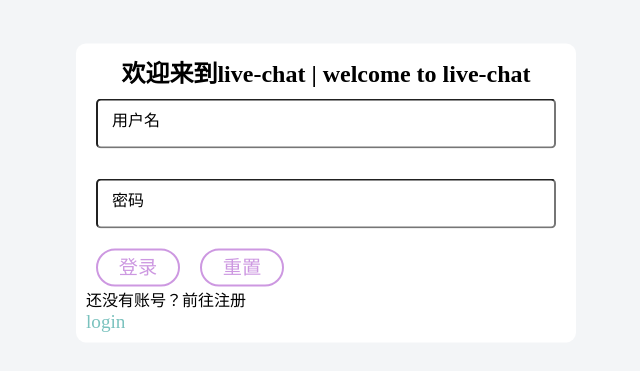
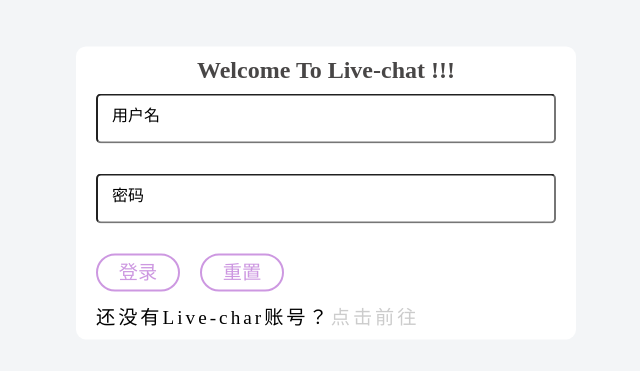
Before and after one commit to Lhy-study/live-chat, a React (Vite) app: page / in a window 1280 px wide. Shown: the part 207-578 px from the top of the page, without its empty margins (314-954 px from the left). Built offline with nearby package versions, Linux system fonts and the light colour scheme.

Commit message:
封装了axios

```diff
--- a/package.json
+++ b/package.json
@@ -10,6 +10,8 @@
     "preview": "vite preview"
   },
   "dependencies": {
+    "@reduxjs/toolkit": "^1.9.5",
+    "axios": "^1.4.0",
     "clsx": "^2.0.0",
     "less": "^4.1.3",
     "less-loader": "^11.1.3",
--- a/src/App.tsx
+++ b/src/App.tsx
@@ -1,6 +1,6 @@
 import main from "./router/main"
-import { RouteObject, useRoutes } from "react-router-dom"
-import Login from "./pages/test/gptForm"
+import { RouteObject, useRoutes} from "react-router-dom"
+// import Login from "./pages/test/gptForm"
 import "./assets/global.css"
 
 function App() {
--- /dev/null
+++ b/src/baseConfig.ts
@@ -0,0 +1 @@
+export const baseUrl="http://localhost:1717"
--- a/src/components/CustomForm/CustomForm.module.less
+++ b/src/components/CustomForm/CustomForm.module.less
@@ -1,3 +1,23 @@
 .btn{
     display: flex;
+    margin-top: 10px;
 }
+
+.p{
+    width: 100%;
+    margin-top: 10px;
+    padding-left: 10px;
+    text-align: left;
+    font-size: 1.2rem;
+    letter-spacing: 3px;
+
+    span{
+        color: #ccc;
+        cursor: pointer;
+
+        &:hover{
+            text-decoration: underline;
+            color: rgb(152, 184, 184);
+        }
+    }
+}
--- a/src/components/CustomForm/CustomForm.tsx
+++ b/src/components/CustomForm/CustomForm.tsx
@@ -3,7 +3,6 @@ import FormProps from "./FormProp";
 import { useForm, SubmitHandler } from 'react-hook-form';
 import CustomInput from "../CustomInput/CustomInput";
 import CustomButton from '../CustomButton/CustomButton';
-import CustomNavLink from '../CustomNavLink/CustomNavLink';
 import FormCss from "./CustomForm.module.less"
 
 type variant = 'Login' | 'Register'
@@ -13,6 +12,7 @@ const AuthForm: React.FC = () => {
     mode: "all",
     reValidateMode: "onChange",
   });
+  const [disabled, setDisabled] = useState(false);
   const [variant, setVariant] = useState<variant>('Login');  //用来分别是渲染登录页面还是注册页面的组件
   const toggleVariant = useCallback(() => {
     if (variant === 'Login') {
@@ -22,7 +22,7 @@ const AuthForm: React.FC = () => {
     }
   }, [variant])
   const Submit: SubmitHandler<FormProps> = data => {
-    // console.log(data);
+    console.log(data);
   };
 
   //传递一个reset方法给CustomButton组件使得可以重置表单
@@ -30,7 +30,14 @@ const AuthForm: React.FC = () => {
     reset();
   }
 
-  const [disabled, setDisabled] = useState(false);
+  function LoginHandler(){
+    console.log("登录");
+  }
+
+  function RegHandler(){
+    console.log("注册");
+  }
+
 
   return (
     <form onSubmit={handleSubmit(Submit)}>
@@ -77,15 +84,14 @@ const AuthForm: React.FC = () => {
       <div className={FormCss.btn}>
         {
           variant === 'Login' ?
-            (<CustomButton disabled={false}>登录</CustomButton>) :
-            (<CustomButton disabled={false}>注册</CustomButton>)
+            (<CustomButton disabled={false} onClick={LoginHandler}>登录</CustomButton>) :
+            (<CustomButton disabled={false} onClick={RegHandler}>注册</CustomButton>)
         }
         <CustomButton disabled={false} type='reset' reset={resetHandler}>重置</CustomButton>
       </div>
-      {
-        <p onClick={() => { toggleVariant(); resetHandler() }}>{variant === 'Login' ? '还没有账号？前往注册' : '已有账号，立即登录!'}</p>
-      }
-      <CustomNavLink path='/'>login</CustomNavLink>
+        <p className={FormCss.p}>{variant === 'Login' ? '还没有Live-char账号？' : '已经拥有账号？'}
+          <span onClick={() => { toggleVariant(); resetHandler() }}>点击前往</span>
+        </p>
     </form>
   );
 }
--- a/src/pages/Login/Login.tsx
+++ b/src/pages/Login/Login.tsx
@@ -3,7 +3,7 @@ import home from "./home.module.less"
 const Login = () => {
   return (
     <div className={home.home}>
-        <h2>欢迎来到live-chat | welcome to live-chat</h2>
+        <h2> Welcome To Live-chat !!!</h2>
         <CustomForm />
     </div>
   )
--- a/src/pages/Login/home.module.less
+++ b/src/pages/Login/home.module.less
@@ -13,7 +13,14 @@
     // background-color: aqua;
     // border: 2px solid black;
     h2{
+        width: 100%;
+        padding: 0 10px;
+        font-family: kaiti;
         text-align: center;
+        overflow: hidden;
+        text-overflow: ellipsis;
+        white-space: nowrap;
+        color: #484646;
     }
     form{
         width: 100%;
```
Also changed, not shown: src/api/request.ts (added, +35 -0 lines), src/axios.ts (added, +28 -0 lines), src/redux/index.ts (added, +21 -0 lines), src/redux/main.ts (added), 1 other file (tests, documents, lock files or other folders).
